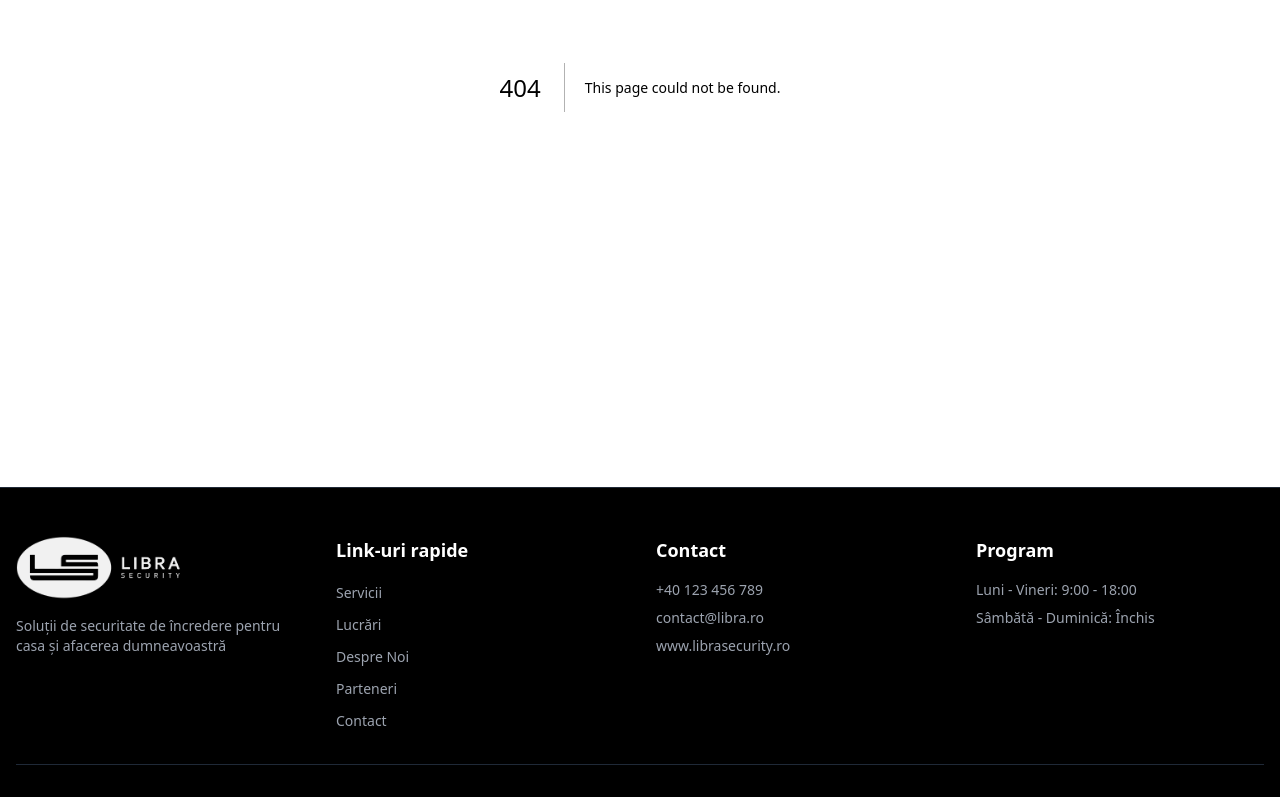
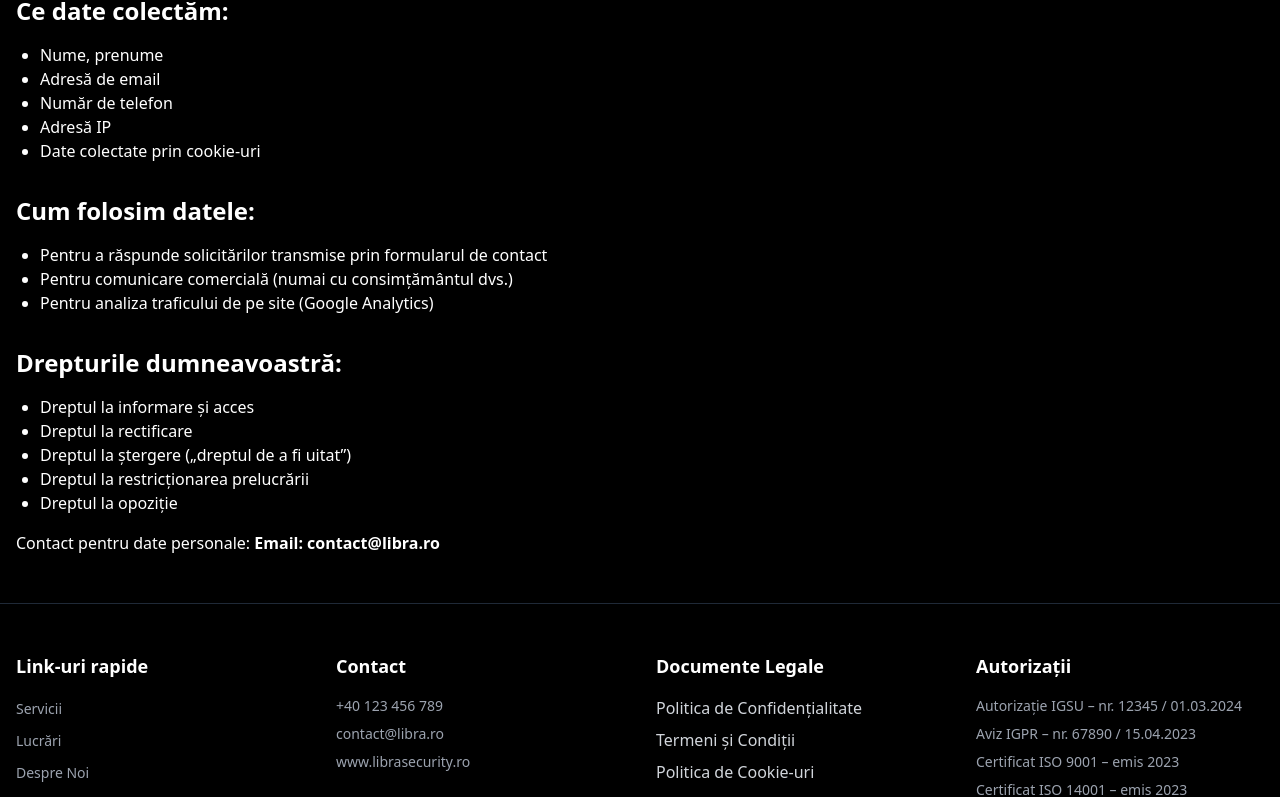
Before and after one commit to Munteanu01/libra-security, a Next.js app: page /legal/politica-confidentialitate in a window 1280 px wide. Before the commit this address had no page. Shown: the part 313-1110 px from the top of the page. Built offline with nearby package versions, Linux system fonts and the light colour scheme.

Commit message:
adding legal

```diff
--- a/app/layout.jsx
+++ b/app/layout.jsx
@@ -13,7 +13,7 @@ export default function RootLayout({ children }) {
       <head>
   <meta name="color-scheme" content="light dark"></meta>
 </head>
-      <body>
+      <body className="bg-black">
         <Navbar />
         <main>{children}</main>
         <Footer />
--- /dev/null
+++ b/app/legal/politica-confidentialitate/page.jsx
@@ -0,0 +1,34 @@
+export default function PoliticaConfidentialitate() {
+  return (
+    <div className="container mx-auto px-4 py-12 mt-20 bg-black text-white">
+      <h1 className="text-3xl font-bold mb-6">Politica de Confidențialitate</h1>
+      <p>Ultima actualizare: <strong>11.05.2025</strong></p>
+      <p className="mt-4">
+        S.C. C&G LIBRA SECURITY S.R.L. respectă dreptul la confidențialitate al tuturor utilizatorilor site-ului nostru. Această politică explică ce date colectăm, cum le folosim și ce drepturi aveți în legătură cu datele dvs. personale.
+      </p>
+      <h2 className="text-2xl font-semibold mt-8">Ce date colectăm:</h2>
+      <ul className="list-disc ml-6 mt-4">
+        <li>Nume, prenume</li>
+        <li>Adresă de email</li>
+        <li>Număr de telefon</li>
+        <li>Adresă IP</li>
+        <li>Date colectate prin cookie-uri</li>
+      </ul>
+      <h2 className="text-2xl font-semibold mt-8">Cum folosim datele:</h2>
+      <ul className="list-disc ml-6 mt-4">
+        <li>Pentru a răspunde solicitărilor transmise prin formularul de contact</li>
+        <li>Pentru comunicare comercială (numai cu consimțământul dvs.)</li>
+        <li>Pentru analiza traficului de pe site (Google Analytics)</li>
+      </ul>
+      <h2 className="text-2xl font-semibold mt-8">Drepturile dumneavoastră:</h2>
+      <ul className="list-disc ml-6 mt-4">
+        <li>Dreptul la informare și acces</li>
+        <li>Dreptul la rectificare</li>
+        <li>Dreptul la ștergere („dreptul de a fi uitat”)</li>
+        <li>Dreptul la restricționarea prelucrării</li>
+        <li>Dreptul la opoziție</li>
+      </ul>
+      <p className="mt-4">Contact pentru date personale: <strong>Email: contact@libra.ro</strong></p>
+    </div>
+  );
+}
--- /dev/null
+++ b/app/legal/politica-cookie/page.jsx
@@ -0,0 +1,18 @@
+export default function PoliticaCookie() {
+  return (
+    <div className="container mx-auto px-4 py-12 mt-20 bg-black text-white">
+      <h1 className="text-3xl font-bold mb-6">Politica de Cookie-uri</h1>
+      <p>Ultima actualizare: <strong>11.05.2025</strong></p>
+      <h2 className="text-2xl font-semibold mt-8">Ce sunt cookie-urile?</h2>
+      <p className="mt-4">Fișiere de mici dimensiuni stocate pe dispozitivul dvs. pentru a ajuta site-ul să rețină preferințele și activitatea dvs.</p>
+      <h2 className="text-2xl font-semibold mt-8">Tipuri de cookie-uri utilizate:</h2>
+      <ul className="list-disc ml-6 mt-4">
+        <li>Cookie-uri esențiale (pentru funcționarea site-ului)</li>
+        <li>Cookie-uri de analiză (Google Analytics)</li>
+        <li>Cookie-uri de marketing (doar cu acordul dvs.)</li>
+      </ul>
+      <h2 className="text-2xl font-semibold mt-8">Cum puteți controla cookie-urile?</h2>
+      <p className="mt-4">Prin setările browserului sau din bannerul de consimțământ afișat la prima vizită.</p>
+    </div>
+  );
+}
--- /dev/null
+++ b/app/legal/termeni-conditii/page.jsx
@@ -0,0 +1,16 @@
+export default function TermeniConditii() {
+  return (
+    <div className="container mx-auto px-4 py-12 mt-20 bg-black text-white">
+      <h1 className="text-3xl font-bold mb-6">Termeni și Condiții</h1>
+      <p>Ultima actualizare: <strong>11.05.2025</strong></p>
+      <h2 className="text-2xl font-semibold mt-8">1. Proprietatea site-ului:</h2>
+      <p className="mt-4">Site-ul www.librasecurity.ro este deținut de S.C. C&G LIBRA SECURITY S.R.L.</p>
+      <h2 className="text-2xl font-semibold mt-8">2. Utilizarea conținutului:</h2>
+      <p className="mt-4">Este interzisă copierea, distribuirea sau modificarea conținutului fără acordul scris al companiei.</p>
+      <h2 className="text-2xl font-semibold mt-8">3. Limitarea răspunderii:</h2>
+      <p className="mt-4">Compania nu este responsabilă pentru erori sau nefuncționări temporare ale site-ului.</p>
+      <h2 className="text-2xl font-semibold mt-8">4. Modificări:</h2>
+      <p className="mt-4">Ne rezervăm dreptul de a modifica acești termeni fără notificare prealabilă.</p>
+    </div>
+  );
+}
--- a/components/footer.jsx
+++ b/components/footer.jsx
@@ -1,17 +1,22 @@
 "use client"
 import Link from "next/link"
-import Image from "next/image"
 import { useRouter } from "next/navigation"
 
 export default function Footer() {
   const router = useRouter()
 
-  const footerLinks = [
+  const quickLinks = [
     { path: "/#servicii", label: "Servicii" },
     { path: "/#lucrari", label: "Lucrări" },
     { path: "/despre", label: "Despre Noi" },
     { path: "/despre#parteneri", label: "Parteneri" },
     { path: "/contact", label: "Contact" },
+  ]
+
+  const legalLinks = [
+    { path: "/legal/politica-confidentialitate", label: "Politica de Confidențialitate" },
+    { path: "/legal/termeni-conditii", label: "Termeni și Condiții" },
+    { path: "/legal/politica-cookie", label: "Politica de Cookie-uri" },
   ]
 
   const handleFooterNavigation = (e, link) => {
@@ -34,26 +39,11 @@ export default function Footer() {
   return (
     <footer className="bg-black text-gray-300 py-12 border-t border-gray-800">
       <div className="container mx-auto px-4">
-        <div className="grid grid-cols-1 sm:grid-cols-2 md:grid-cols-4 gap-8">
-          <div className="flex flex-col items-center sm:items-start">
-            <Link href="/" className="flex items-center mb-4">
-              <Image
-                src="/images/logo-white.png"
-                alt="Libra Security Logo"
-                width={180}
-                height={60}
-                className="h-16 w-auto"
-              />
-            </Link>
-            <p className="text-gray-400 text-center sm:text-left text-sm">
-              Soluții de securitate de încredere pentru casa și afacerea dumneavoastră
-            </p>
-          </div>
-
+        <div className="grid grid-cols-1 sm:grid-cols-2 lg:grid-cols-4 gap-8">
           <div>
             <h3 className="text-lg font-bold mb-4 text-center sm:text-left text-white">Link-uri rapide</h3>
             <ul className="space-y-2 text-center sm:text-left">
-              {footerLinks.map((link) => (
+              {quickLinks.map((link) => (
                 <li key={link.path}>
                   <button
                     onClick={(e) => handleFooterNavigation(e, link)}
@@ -93,11 +83,34 @@ export default function Footer() {
           </div>
 
           <div>
-            <h3 className="text-lg font-bold mb-4 text-center sm:text-left text-white">Program</h3>
-            <div className="text-gray-400 text-center sm:text-left text-sm">
-              <p className="mb-2">Luni - Vineri: 9:00 - 18:00</p>
-              <p>Sâmbătă - Duminică: Închis</p>
-            </div>
+            <h3 className="text-lg font-bold mb-4 text-center sm:text-left text-white">Documente Legale</h3>
+            <ul className="space-y-2 text-center sm:text-left">
+              {legalLinks.map((link) => (
+                <li key={link.path}>
+                  <a href={link.path} className="hover:text-blue-400">
+                    {link.label}
+                  </a>
+                </li>
+              ))}
+            </ul>
+          </div>
+
+          <div>
+            <h3 className="text-lg font-bold mb-4 text-center sm:text-left text-white">Autorizații</h3>
+            <ul className="space-y-2 text-center sm:text-left text-sm text-gray-400">
+              <li>
+                <a href="/pdf/autorizatie-igsu.pdf" target="_blank" className="hover:text-blue-400">
+                  Autorizație IGSU – nr. 12345 / 01.03.2024
+                </a>
+              </li>
+              <li>
+                <a href="/pdf/aviz-igpr.pdf" target="_blank" className="hover:text-blue-400">
+                  Aviz IGPR – nr. 67890 / 15.04.2023
+                </a>
+              </li>
+              <li>Certificat ISO 9001 – emis 2023</li>
+              <li>Certificat ISO 14001 – emis 2023</li>
+            </ul>
           </div>
         </div>
 
```
